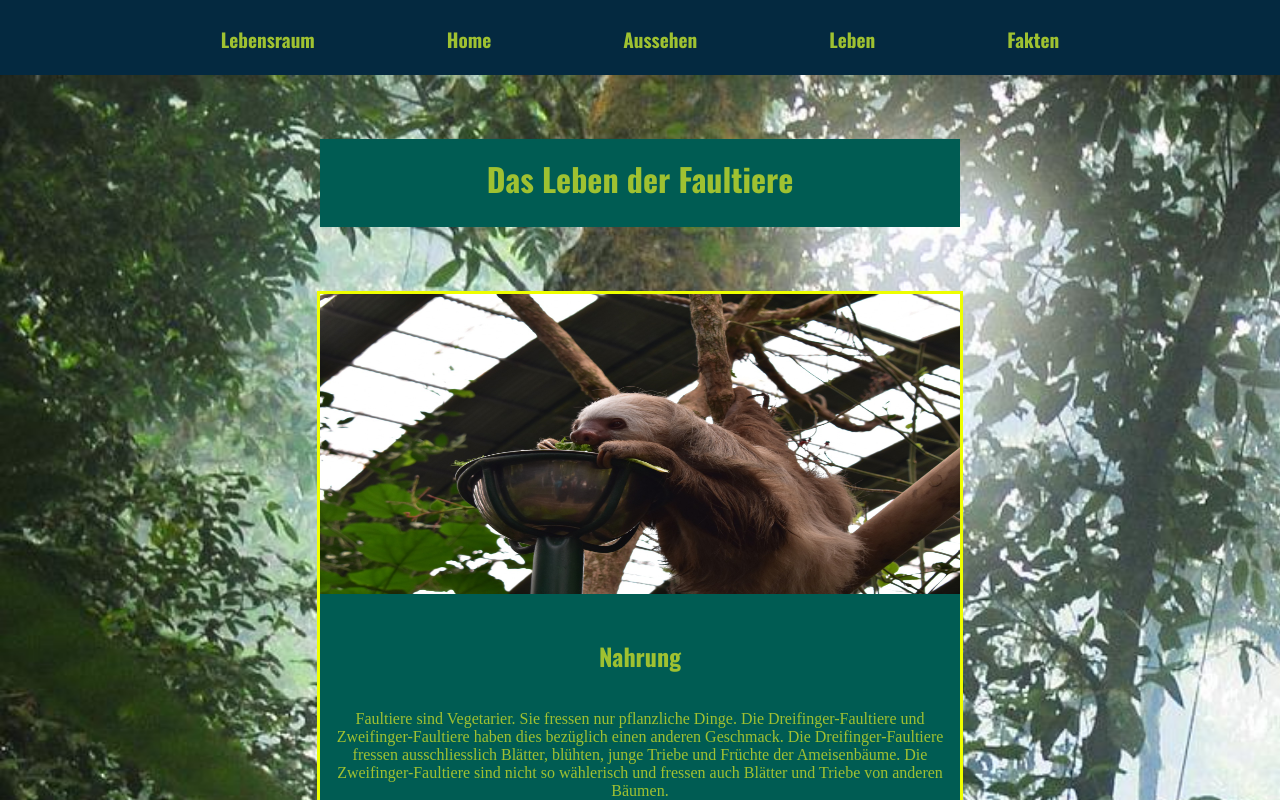
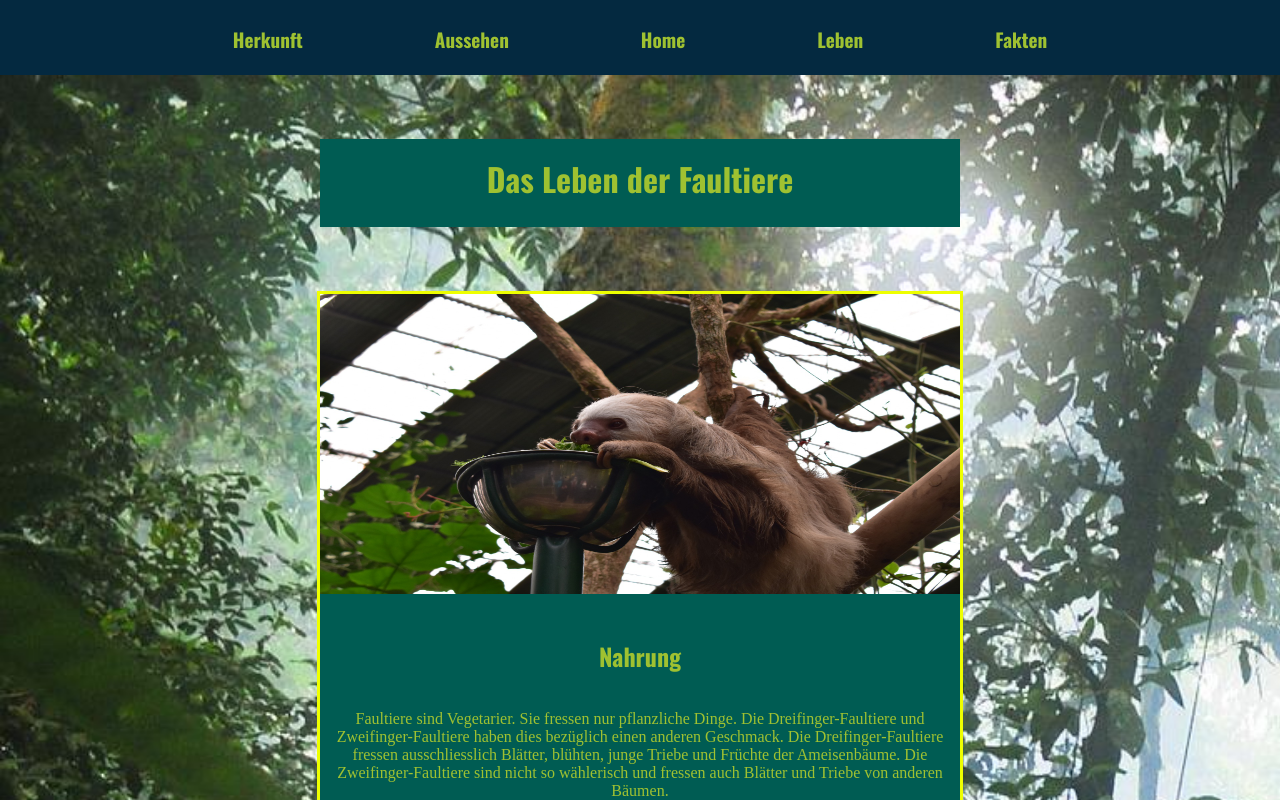
Before and after one commit to NinaWoesten/Faultier, a plain HTML site: page Faultier/leben.html in a window 1280 px wide. Shown: the top 800 px of the page. Drawn offline with nearby package versions, Linux system fonts and the light colour scheme; a web font is replaced by a local one.

Commit message:
Add files via upload

```diff
--- a/Faultier/leben.html
+++ b/Faultier/leben.html
@@ -14,9 +14,9 @@
 
     <nav class="nav">
         <ul>
-            <li><a href="lebensraum.html">Lebensraum</a></li>
+            <li><a href="herkunft.html">Herkunft</a></li>
+            <li><a href="aussehen.html">Aussehen</a></li>
             <li><a href="index.html">Home</a></li>
-            <li><a href="aussehen.html">Aussehen</a></li>
             <li><a href="leben.html">Leben</a></li>
             <li><a href="fakten.html">Fakten</a></li>
      </ul>
```
